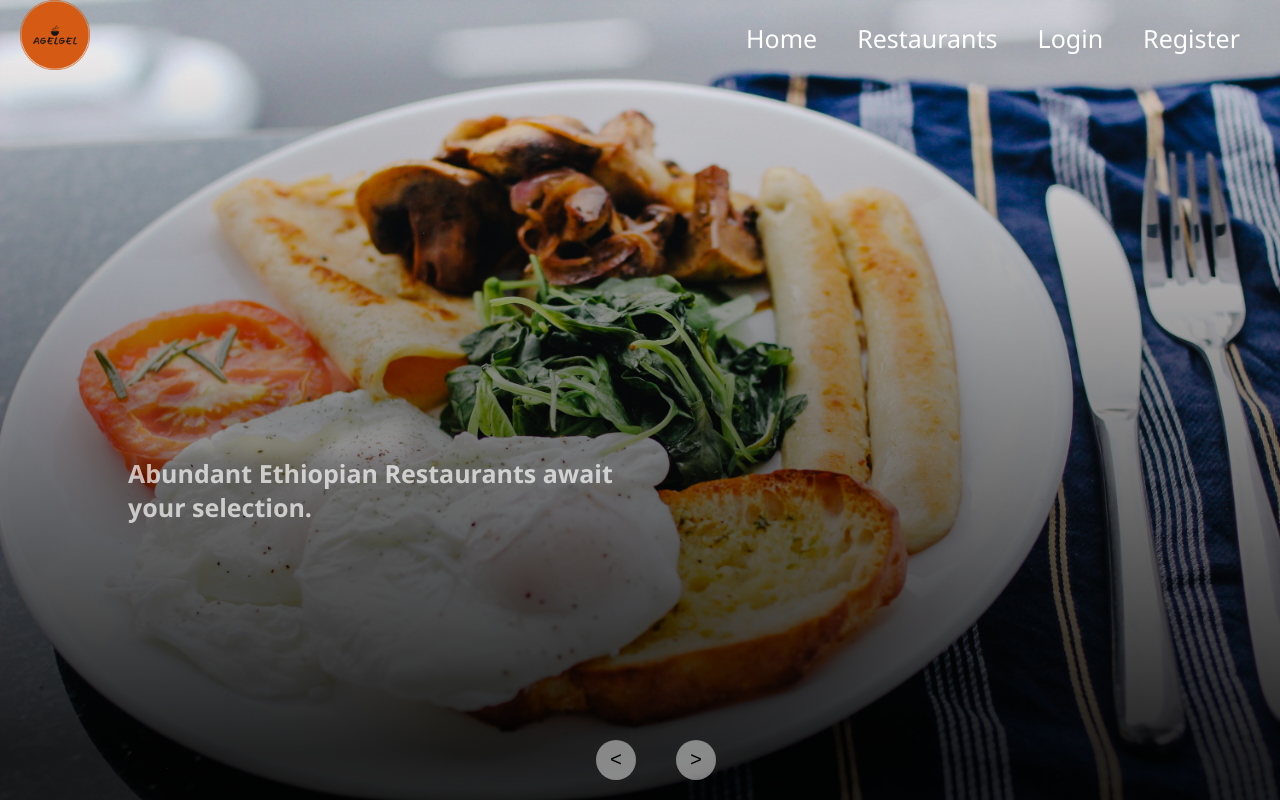
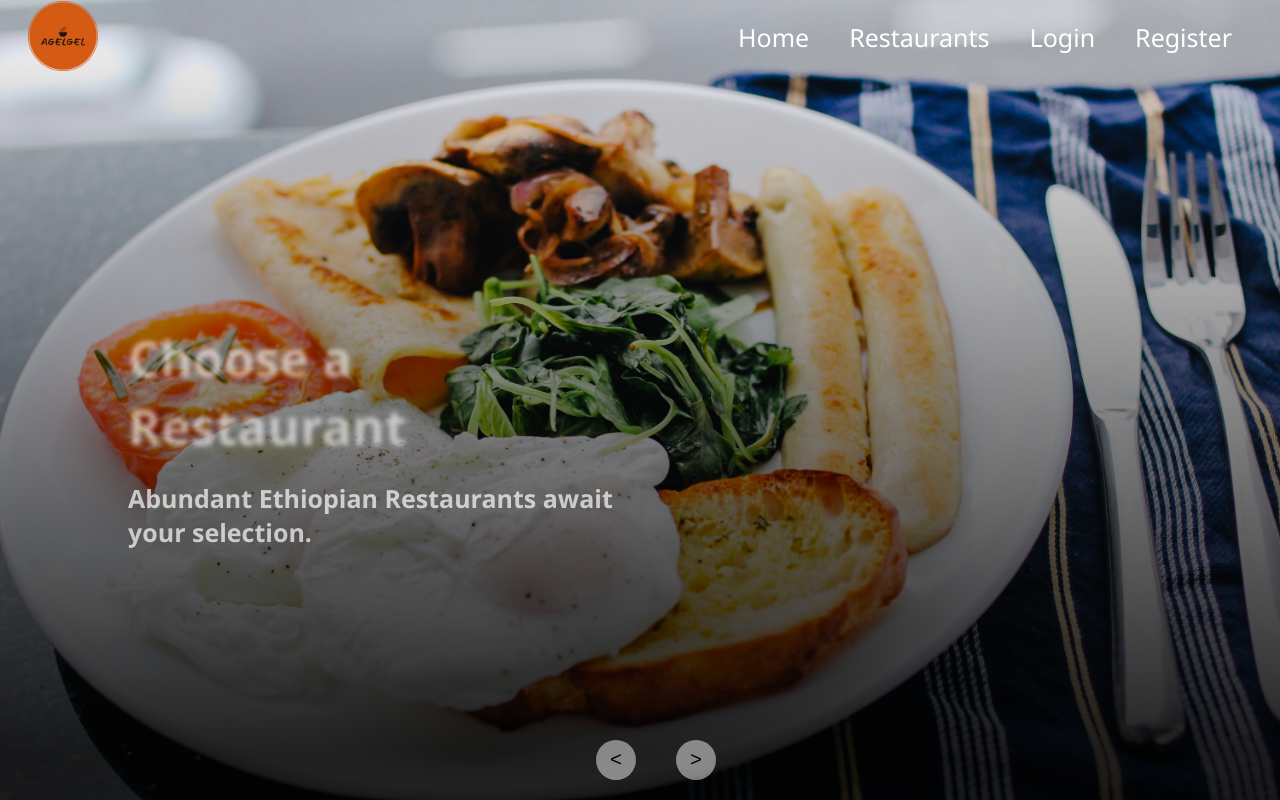
Before and after one commit to Betelhem-Demsis/food-delivery, a React (Create React App) app: page / in a window 1280 px wide. Shown: the top 800 px of the page. Built offline with nearby package versions, Linux system fonts and the light colour scheme.

Commit message:
modified

```diff
--- a/src/CSS/Header.css
+++ b/src/CSS/Header.css
@@ -1,6 +1,5 @@
 * {
   font-family: "Segoe UI", Tahoma, Geneva, Verdana, sans-serif;
-  margin: 0;
 
 }
 
@@ -9,6 +8,7 @@
   justify-content: space-between;
   align-items: center;
   background: transparent;
+  margin-top: -10px;
   position: sticky;
   z-index: 100;
   color: #fff;
@@ -18,6 +18,7 @@
   width: 70px;
   height: 70px;
   padding-left: 20px;
+  margin-top: 3px;
 }
 .header_right li {
   list-style: none;
```
Also changed, not shown: image-ss/register.png (added).
